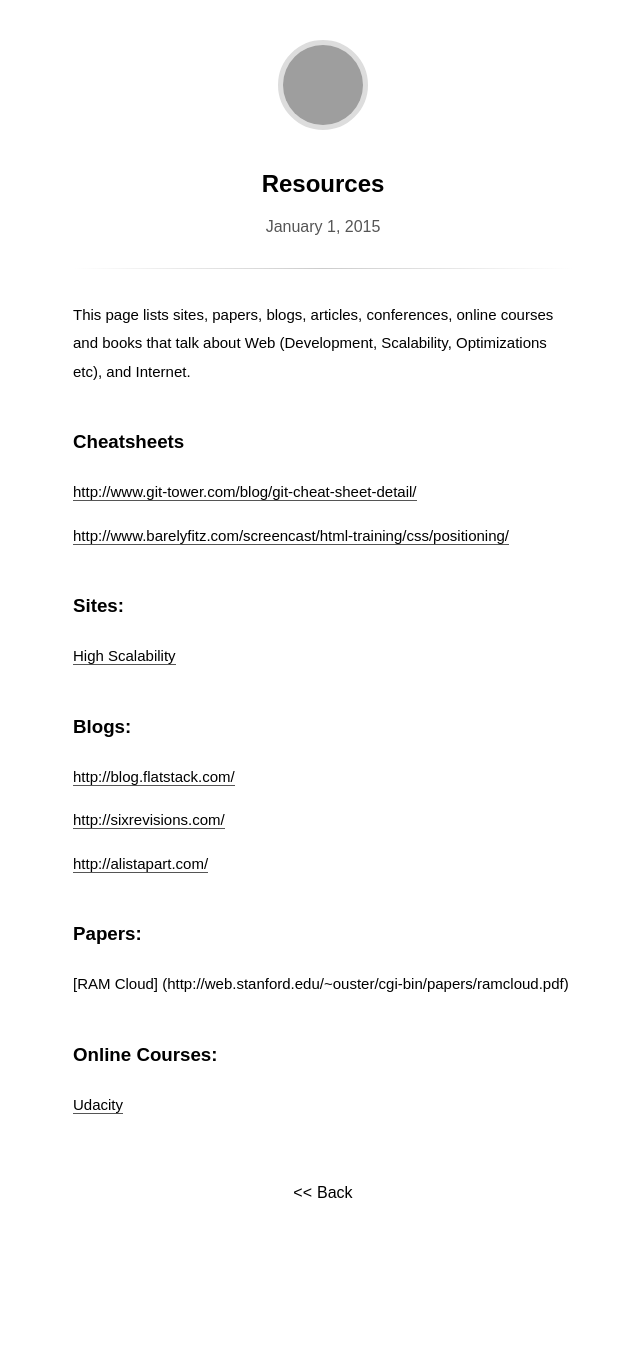
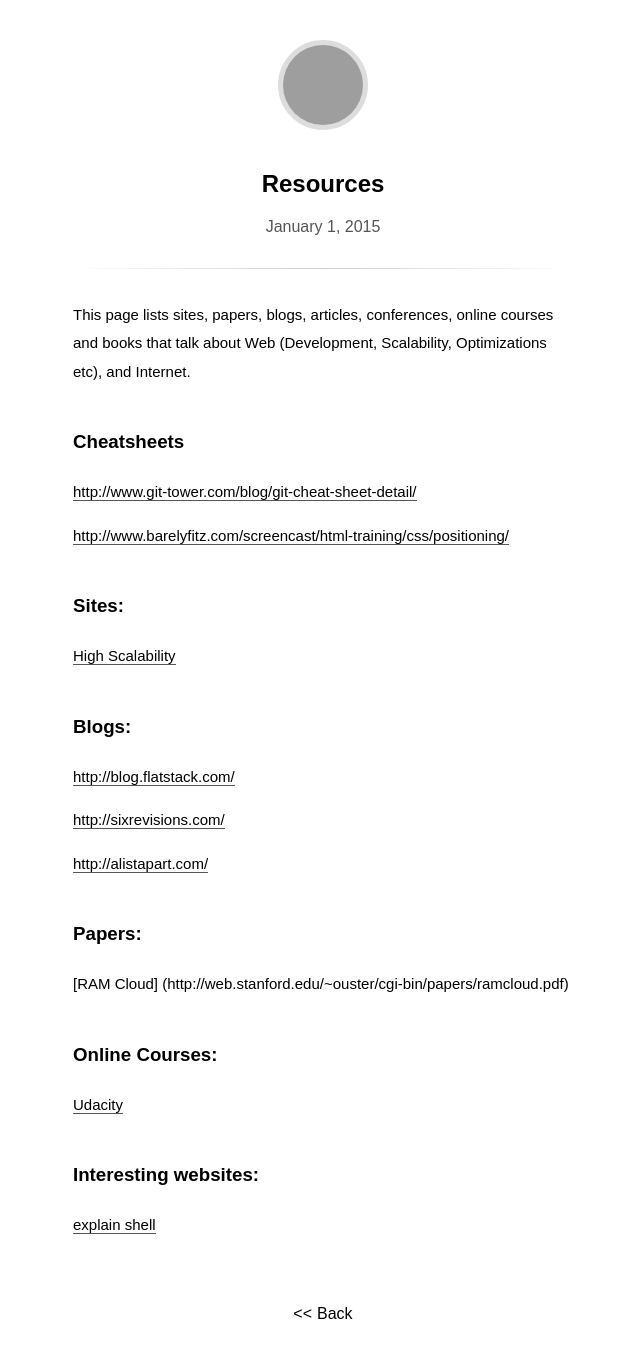
Before and after one commit to goutham2027/pythonforhumans, a Jekyll site: the page built from _posts/2015-01-01-Resources.md, in a window 1280 px wide. Shown: the whole page, without its empty margins (317-957 px from the left). Built offline with Jekyll 4.4.1, drawn with Linux system fonts in a browser that asks for light colours; some web fonts are replaced; before the commit the page ends 1247 px from its top, so only the background shows below that; grey boxes are pictures that could not be loaded.

Commit message:
explainshell.com

```diff
--- a/_posts/2015-01-01-Resources.md
+++ b/_posts/2015-01-01-Resources.md
@@ -30,3 +30,6 @@ This page lists sites, papers, blogs, articles, conferences, online courses and
 ### Online Courses:
 
 [Udacity](https://www.udacity.com/)
+
+### Interesting websites:
+[explain shell](http://explainshell.com/)
```
